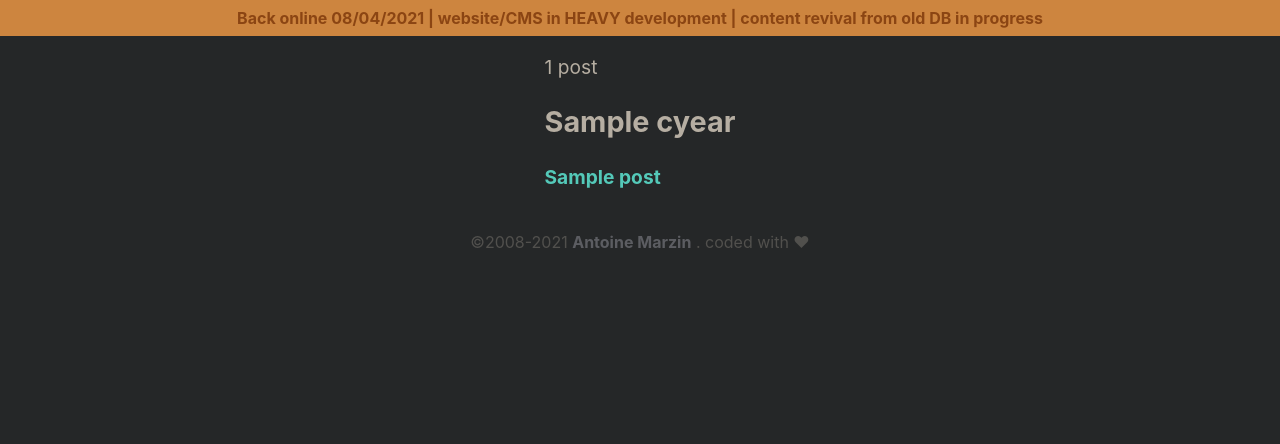
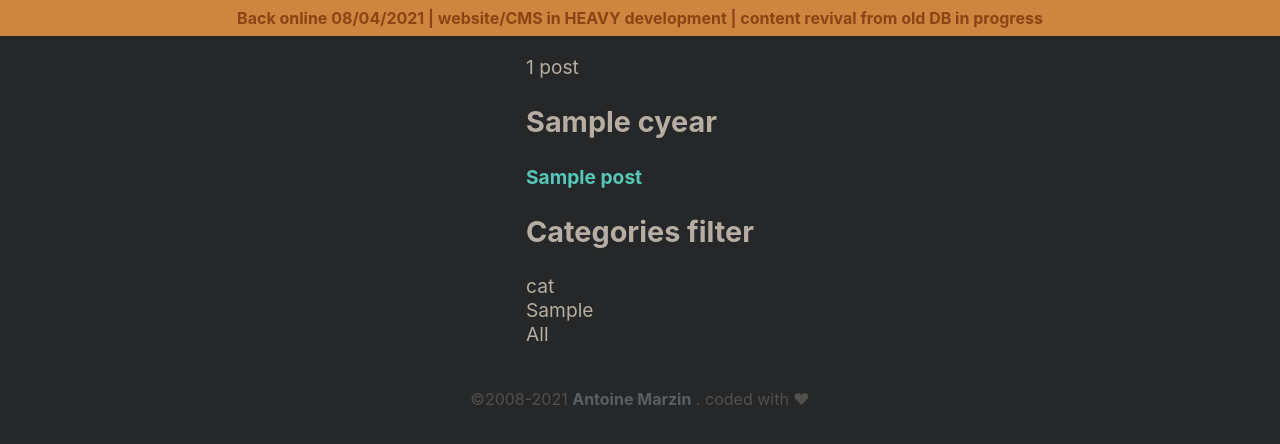
Before and after one commit to hotrooibos/mdCMS, a Python web app: template mdcms/templates/pages/posts.j2 in a window 1280 px wide. Shown: the part 58-502 px from the top of the page. Run offline with Jinja, Linux system fonts and the light colour scheme; the template is opened without the code that fills it: most values are stand-ins (such as "Sample title", 1, 10 or a date in 2020).

Commit message:
(wip) categories

```diff
--- a/mdcms/md.py
+++ b/mdcms/md.py
@@ -100,7 +100,7 @@ class Md:
         # CATEGORIES : get from md
         #
         if md.Meta.get('categories'):
-            self.cat = md.Meta.get('categories')[0]
+            self.cat = md.Meta.get('categories')
         else:
             wmd.append(('categories', ""))
 
--- a/mdcms/mdcms.py
+++ b/mdcms/mdcms.py
@@ -277,7 +277,7 @@ def flaskapp():
         if banned(sender_ip) == True:
             return fk.abort(403, "Banned due to suspicious activity")
 
-        form = fk.request.form              # FORM datas
+        form = fk.request.form # FORM DATA
 
         # Check form validity
         # Already done in JS (client-side) but redo it
@@ -290,7 +290,7 @@ def flaskapp():
 
         process_comment(post_url, form, sender_ip)
 
-        # Get comments (old ones + new if POST request)
+        # Get comments (olds + new one if valid)
         coms = []
         for url, v in jd().jdat['comments'].items():
             if url == post_url:
--- a/mdcms/static/script.js
+++ b/mdcms/static/script.js
@@ -1,15 +1,108 @@
+// Global
 const dates   = document.getElementsByTagName('time');
 const header  = document.getElementById('header');
 const nav     = document.getElementById('nav');
-const logo    = document.getElementById('logo');
+// const logo    = document.getElementById('logo');
+
+// /post
 const form    = document.getElementById('comment_form');
 const comflow = document.getElementById('comflow');
 const like    = document.getElementById('like');
 const likcnt  = document.getElementById('likecounter');
 
+// /posts
+const pstlist = document.getElementById('postlist');
+const categs  = document.getElementById('categories');
 
 
-// CONVERT epoch time to datetime
+
+// If in /posts
+if (categs && pstlist) {
+
+    /*
+    BUILD CATEGORY ARRAY from the
+    "data-categories" <li> attribute in #postlist
+    */
+    const plis = pstlist.getElementsByTagName('li');
+    let cats = new Array();
+
+    // Build category list from data-categories attributes
+    for (const pli of plis) {
+        let c = pli.getAttribute('data-categories');
+        for (const cat of c.split(' ')) {
+            if (!cats.includes(cat)) cats.push(cat);
+        }
+    }
+    // Create <li> list of categories
+    for (const cat of cats) {
+        let li = document.createElement("li");
+        li.innerHTML = cat;
+        li.setAttribute('data-state', 'disabled');
+        categs.insertBefore(li, categs.firstChild);
+    }
+
+
+
+    /*
+    CATEGORY FILTERING
+    */
+    categs.addEventListener('click', (e) => {
+        if (e.target && e.target.matches('li')) {
+            const clis = categs.getElementsByTagName('li');
+            let filters = new Array();
+
+            // Btn All
+            if (e.target.innerHTML === 'All') {
+                filters.length = 0; // Clear array
+                for (const cli of clis) {
+                    cli.setAttribute('data-state', 'disabled');
+                }
+            }
+
+            let state = e.target.getAttribute('data-state');
+
+            // Change li state
+            if (state === 'enabled') {
+                e.target.setAttribute('data-state', 'disabled');
+            }
+            else {
+                e.target.setAttribute('data-state', 'enabled');
+            }
+
+            // Filter/refresh post list
+            for (const cli of clis) {
+                let state = cli.getAttribute('data-state');
+                if (state === 'enabled') filters.push(cli.innerHTML);
+            }
+
+            for (const pli of plis) {
+                let cats = pli.getAttribute('data-categories').split(' ');
+
+                if (filters.length !== 0) {
+                    for (const cat of cats) {
+
+                        if (!filters.includes(cat)) {
+                            pli.style.display = 'none';
+                        }
+                        else {
+                            pli.style = null;
+                            break;
+                        }
+                    }
+                }
+                else {
+                    pli.style = null;
+                }
+            }
+        }
+    });
+}
+
+
+
+/*
+CONVERT EPOCH time to datetime
+*/
 function convertEpoch(dates) {
     for (const d of dates) {
         const opt = { dateStyle: "medium" };
@@ -23,7 +116,9 @@ convertEpoch(dates); // Convert post dates
 
 
 
-// The Header Scroll effect
+/*
+The Header SCROLL EFFECT
+*/
 window.addEventListener("scroll", (e) => {
     let scpos = this.scrollY;
     if (scpos > 100) {
@@ -41,7 +136,9 @@ window.addEventListener("scroll", (e) => {
 
 
 
-// Like btn
+/*
+LIKE btn
+*/
 if (like) {
     like.addEventListener('click', (e) => {
         const xhr = new XMLHttpRequest();
@@ -58,8 +155,9 @@ if (like) {
 
 
 
-// When clicking comment Submit btn
-// Form tests + ajax processing
+/*
+SUBMIT COMMENT ajax processing
+*/
 if (form) {
     form.addEventListener('submit', (e) => {
         e.preventDefault();
--- a/mdcms/static/style.css
+++ b/mdcms/static/style.css
@@ -212,6 +212,9 @@ CONTENT
         margin: 0 0 2em 0;
         font-size: 1.3em;
     }
+        #categories li[data-state="enabled"] {
+            color: green;
+        }
 
         #post ul {
             all: unset;
@@ -312,11 +315,6 @@ CONTENT
             background-color: #bf5695;
             color: #54c9b9;
         }
-        /* #F8B195 0 25%,
-        #F67280 25% 41.666%,
-        #C06C84 41.666% 58.333%,
-        #6C5B7B 58.333% 75%,
-        #355C7D 75% 100%); */
 
     #translation {
         position: fixed;
--- a/mdcms/templates/pages/posts.j2
+++ b/mdcms/templates/pages/posts.j2
@@ -6,10 +6,14 @@
 	{% if year.grouper != cur_year %}
 		<h2>{{ year.grouper }}</h2>
 	{% endif %}
-		<ul>
+		<ul id="postlist">
 		{% for p in year.list %}
-			<li><a href="{{ url_for('post', url=p.url) }}">{{ p.title }}</a>{% if year.grouper == cur_year %} . <time>{{ p.ctime }}</time>{% endif %}</li>
+			<li data-categories="{% for cat in p.cat %}{{ cat }}{% if not loop.last %} {% endif %}{% endfor %}"><a href="{{ url_for('post', url=p.url) }}">{{ p.title }}</a>{% if year.grouper == cur_year %} . <time>{{ p.ctime }}</time>{% endif %}</li>
 		{% endfor %}
+		</ul>
+		<h2>Categories filter</h2>
+		<ul id="categories">
+			<li>All</li>
 		</ul>
 {% endfor %}
 {% endblock %}
```
Also changed, not shown: posts/hello.md (+11 -0 lines).
